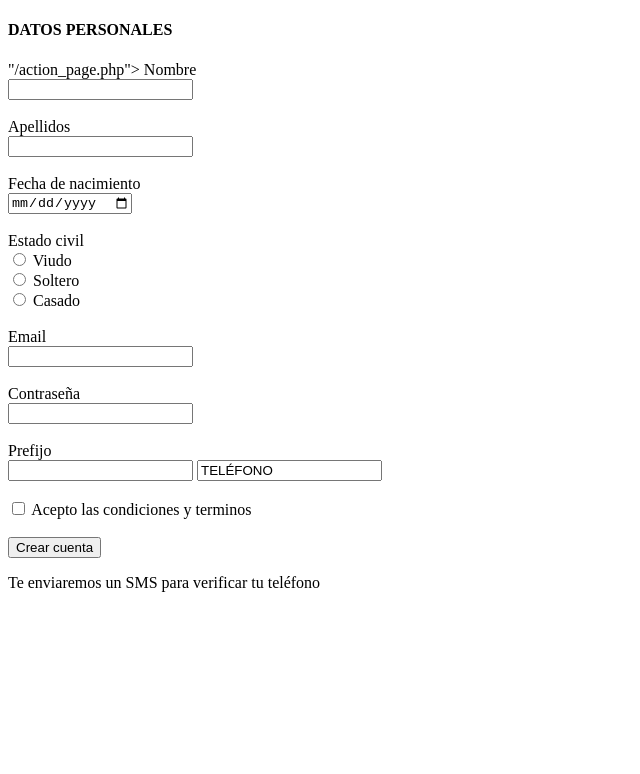
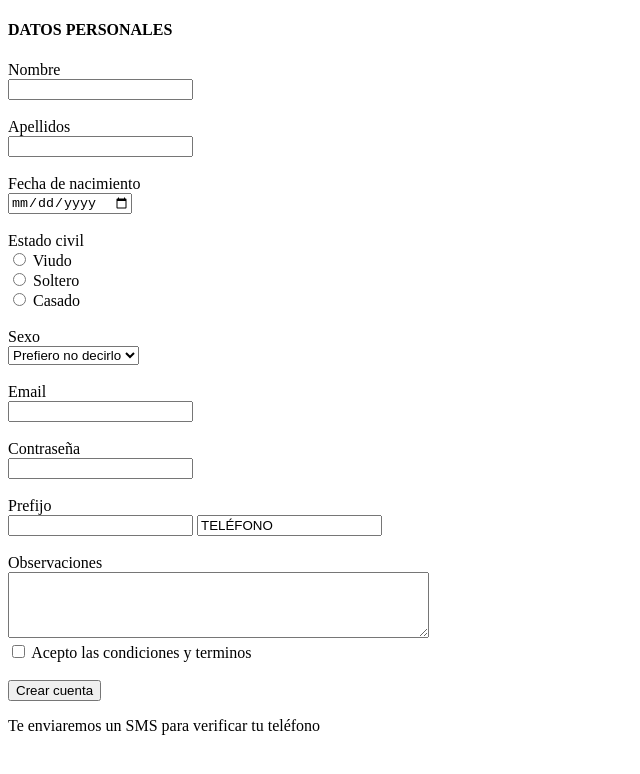
Before and after one commit to angelfaj/DAM, a plain HTML site: page dam/marcas/formulario_zara.html in a window 1280 px wide. Shown: the whole page, without its empty margins (0-640 px from the left). Drawn offline with Linux system fonts and the light colour scheme.

Commit message:
19/11/24

```diff
--- a/dam/marcas/ejemplo_zara.html
+++ b/dam/marcas/formulario_zara.html
@@ -6,13 +6,15 @@
     <body>
 
         <h4>DATOS PERSONALES</h4>
-        "/action_page.php">
             <label>Nombre</label><br>
             <input type="text" id="fname" name="name"><br><br>
+
             <label>Apellidos</label><br>
             <input type="text" id="lname" name="name"><br><br>
+
             <label>Fecha de nacimiento</label><br>
             <input type="date" id="lname" name="name"><br><br>
+
             <label>Estado civil</label><br>
             <input type="radio" id="viudo" name="estadocivil">
             <label>Viudo</label><br>
@@ -20,14 +22,29 @@
             <label>Soltero</label><br>
             <input type="radio" id="casado" name="estadocivil">
             <label>Casado</label><br><br>
+
+            <label>Sexo</label><br>
+            <select name="SEXO" id="">
+                <option value="n/a">Prefiero no decirlo</option>
+                <option value="hombre">Hombre</option>
+                <option value="mujer">Mujer</option>
+                <option value="otro">Otro</option>
+            </select><br><br>
+
             <label>Email</label><br>
             <input type="text" id="fname" name="email"><br><br>
+
             <label>Contraseña</label><br>
             <input type="password" id="lname" name="contraseña"><br><br>
+
             <label>Prefijo</label><br>
             <input type="number" id="lname" name="prefijo" value="+ 34">
             <input type="text" id="lname" name="telefono" value="TELÉFONO"><br><br>
-            <input type="checkbox" id="lname" name="contraseña">
+
+            <label>Observaciones</label><br>
+            <textarea id="w3review" name="w3review" rows="4" cols="50"></textarea><br>
+
+            <input type="checkbox" id="lname" name="condiciones">
             <label>Acepto las condiciones y terminos</label><br><br>
 
             <input type="submit" value="Crear cuenta">
```
Also changed, not shown: dam/marcas/index.html (added, +24 -0 lines).
